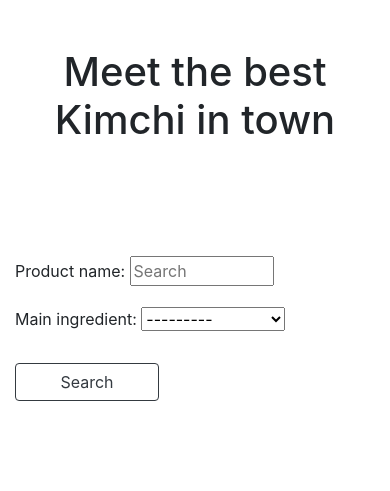
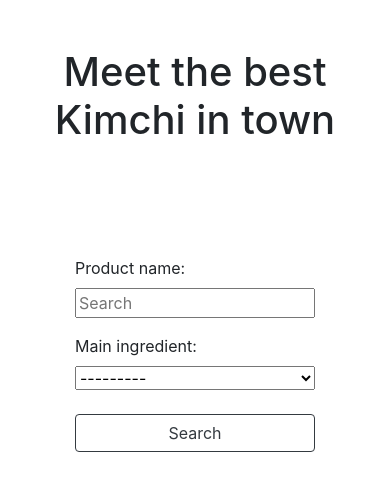
Before and after one commit to Code-Institute-Submissions/Project-20, a Django app: page /kimchis/all in a window 390 px wide. Shown: the part 56-547 px from the top of the page. Run offline with Django 3.2, Linux system fonts and the light colour scheme; data that the repository does not hold is empty; some libraries are stand-ins or nearby versions.

Commit message:
Mobile responsivess for search engine

```diff
--- a/reviews/views.py
+++ b/reviews/views.py
@@ -46,7 +46,7 @@ def review_details(request, review_id):
     })
 
 
-@ login_required
+@login_required
 def update_review(request, review_id):
     review_being_updated = get_object_or_404(Review, pk=review_id)
 
@@ -69,7 +69,7 @@ def update_review(request, review_id):
         })
 
 
-@ login_required
+@login_required
 def delete_review(request, review_id):
     review_to_delete = get_object_or_404(Review, pk=review_id)
 
--- a/static/styles.css
+++ b/static/styles.css
@@ -32,3 +32,29 @@
 #id_title, #id_main_ingredient, #searchBtn {
     width: 9rem;
 }
+
+ @media screen and (max-width: 1000px) {
+    #search {
+       width: 5rem;
+    }
+
+    #id_title, #id_main_ingredient, #searchBtn {
+    width: 5rem;
+    }
+}
+
+ @media screen and (max-width: 575px) {
+    #search {
+       width: 15rem;
+    }
+
+    #id_title, #id_main_ingredient, #searchBtn {
+    width: 15rem;
+    }
+}
+
+
+/* Submission form for review */
+input#id_title.textinput.textInput.form-control {
+    width: 100%;
+}
```
